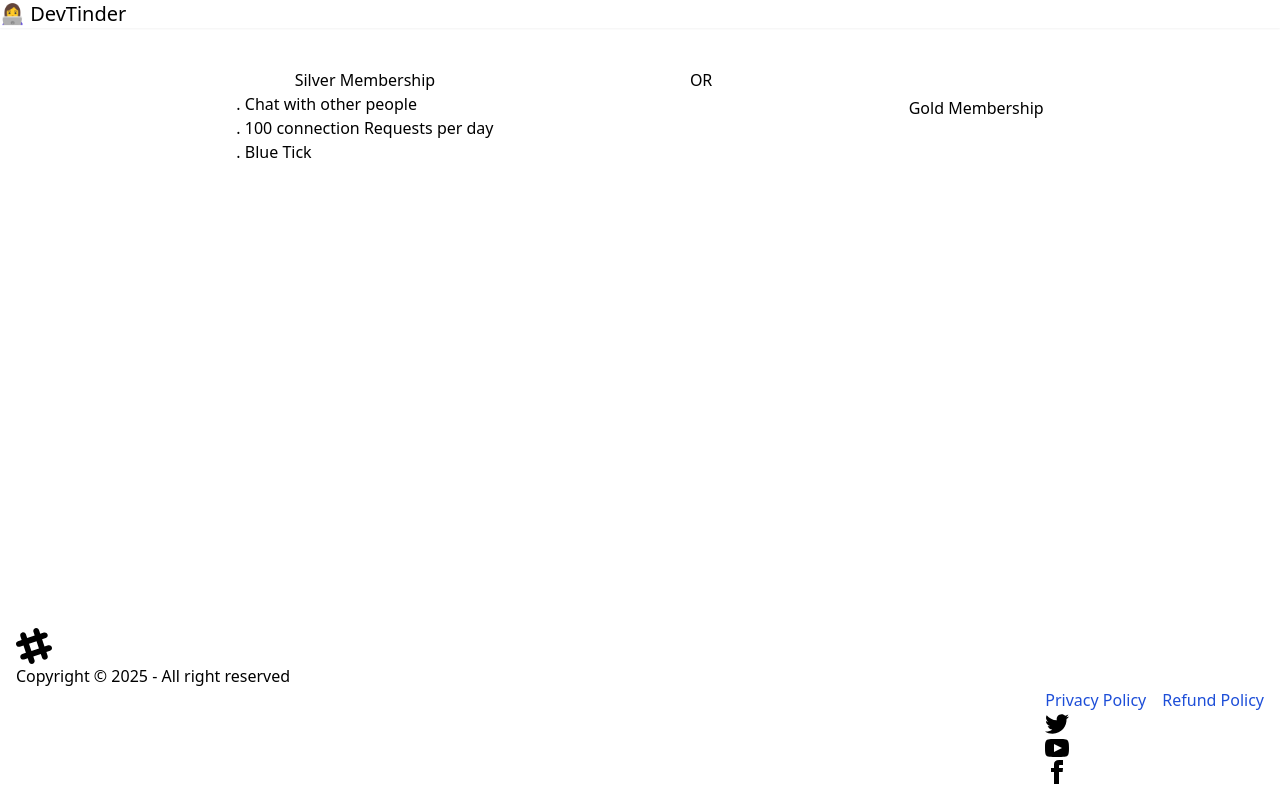
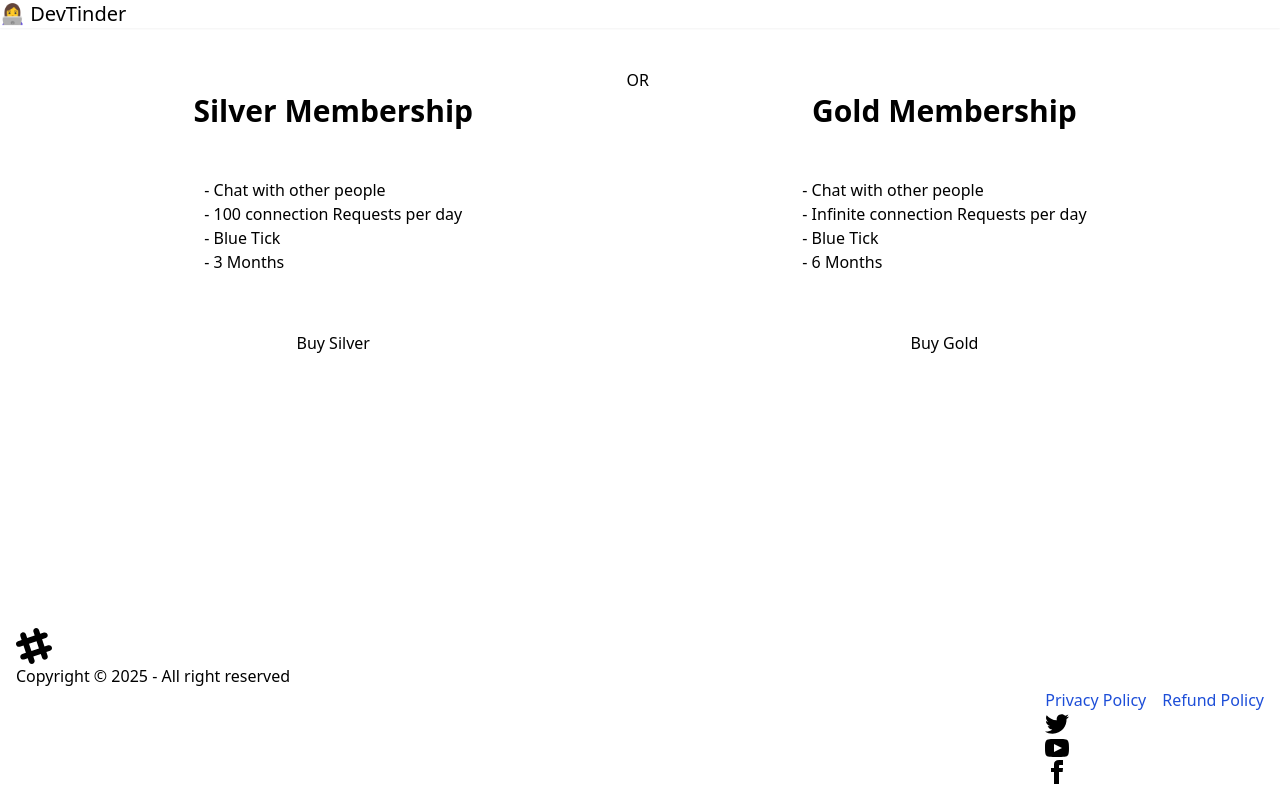
Before and after one commit to PRITI-MJ/DevTinder-Web, a React (Vite) app: page /premium in a window 1280 px wide. Built offline with nearby package versions, Linux system fonts and the light colour scheme; no server answers.

Commit message:
bug fixed

```diff
--- a/index.html
+++ b/index.html
@@ -5,6 +5,7 @@
     <link rel="icon" type="image/svg+xml" href="/vite.svg" />
     <meta name="viewport" content="width=device-width, initial-scale=1.0" />
     <title>devTinder</title>
+    <script src="https://checkout.razorpay.com/v1/checkout.js"></script>
   </head>
   <body>
     <div id="root"></div>
--- a/src/Components/Premium.jsx
+++ b/src/Components/Premium.jsx
@@ -1,23 +1,93 @@
-import React from 'react'
+import React, { useEffect } from 'react'
+import { BASE_URL } from '../utils/constants'
+import axios from 'axios';
+import { useState} from 'react';
 
 const Premium = () => {
+
+    const [isPremium, setIsPremium] = useState(false);
+      useEffect(() => {
+    verifyPremiumUser();
+    }, []);
+    const verifyPremiumUser = async () => {
+        const res = await axios.get( BASE_URL + "/payment/verify",
+        { withCredentials: true }
+    );
+
+            console.log(res.data.isPremium);
+            if(res.data.isPremium){
+                setIsPremium(true);
+            }
+
+
+    };
+
+
+
+
+    const handleBuyClick = async (type) => {
+        const order = await axios.post(BASE_URL+"/payment/create",
+            { membershipType: type }
+            , { withCredentials: true });
+
+
+    //It should open a payment gateway like Razorpay dialogue box to complete the payment process
+
+        const { keyId, amount, currency, notes, orderId} = order.data;
+
+
+        const options = {
+            "key": keyId,
+            amount,
+            currency,
+            name: "devTinder",
+            description: "Connect to other developers",
+            order_id: orderId,
+            prefill : {
+                name: notes.firstName + " " + notes.lastName,
+                email: notes.email,
+                contact: "9999999999"
+            },
+            theme: {
+                color: "#E37254"
+            },
+            handler : verifyPremiumUser,
+        };
+    const rzp = window.Razorpay(options);
+    rzp.open();
+
+    }
+
     return (
-    <div className='m-10'>
+        !isPremium ? (<div className='m-10'>
             <div className="flex w-full">
-        <div className="card bg-base-300 rounded-box grid h-20 grow place-items-center">
-            <h1>Silver Membership</h1>
+            <div className="card bg-base-300 rounded-box grid h-80 grow place-items-center">
+                <h1 className='font-bold text-3xl'>Silver Membership</h1>
                 <ul>
-                <li>. Chat with other people</li>
-                <li>. 100 connection Requests per day</li>
-                <li>. Blue Tick</li>
+                    <li> - Chat with other people</li>
+                    <li> - 100 connection Requests per day</li>
+                    <li> - Blue Tick</li>
+                    <li> - 3 Months</li>
                 </ul>
+                <button onClick={() => handleBuyClick("silver")} className='btn bg-secondary p-2'>Buy Silver</button>
 
             </div>
             <div className="divider divider-horizontal">OR</div>
-        <div className="card bg-base-300 rounded-box grid h-20 grow place-items-center"><h1>Gold Membership</h1></div>
+            <div className="card bg-base-300 rounded-box grid h-80 grow place-items-center">
+                <h1 className='font-bold text-3xl'>Gold Membership</h1>
+                <ul>
+                    <li> - Chat with other people</li>
+                    <li> - Infinite connection Requests per day</li>
+                    <li> - Blue Tick</li>
+                    <li> - 6 Months</li>
+                </ul>
+                <button onClick={() => handleBuyClick("gold")} className='btn bg-primary p-2'>Buy Gold</button>
                 </div>
             </div>
+        </div>) :
+       (<div className='m-10 font-bold text-2xl flex justify-center items-center'>
+            You are already a Premium User!
+        </div>)
     )
     }
-
 export default Premium
```
Also changed, not shown: 1 other file (tests, documents, lock files or other folders). Lines whose indentation alone changed are shown as unchanged.
